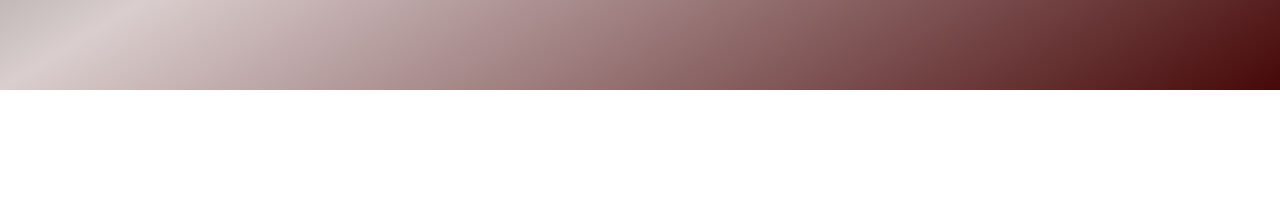
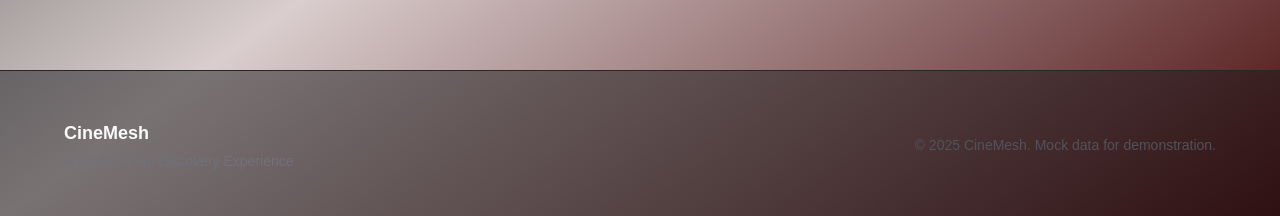
Before and after one commit to Ponloe/cinemesh-frontend, a Next.js app: page /login in a window 1280 px wide. Shown: the part 710-926 px from the top of the page. Before the commit the page ends 800 px from the top, so only its background shows below. Built offline with nearby package versions, Linux system fonts and the light colour scheme.

Commit message:
added: new footer component

```diff
--- /dev/null
+++ b/components/footer.tsx
@@ -0,0 +1,21 @@
+export function Footer() {
+  return (
+    <footer className="mt-24 border-t border-zinc-800 bg-zinc-900/50 py-12">
+      <div className="container mx-auto px-4">
+        <div className="max-w-6xl mx-auto">
+          <div className="flex flex-col items-center justify-between gap-4 text-center md:flex-row md:text-left">
+            <div>
+              <h4 className="mb-1 text-lg font-bold text-zinc-50">CineMesh</h4>
+              <p className="text-sm text-zinc-500">
+                A Modern Film Discovery Experience
+              </p>
+            </div>
+            <p className="text-sm text-zinc-600">
+              © 2025 CineMesh. Mock data for demonstration.
+            </p>
+          </div>
+        </div>
+      </div>
+    </footer>
+  );
+}
```
